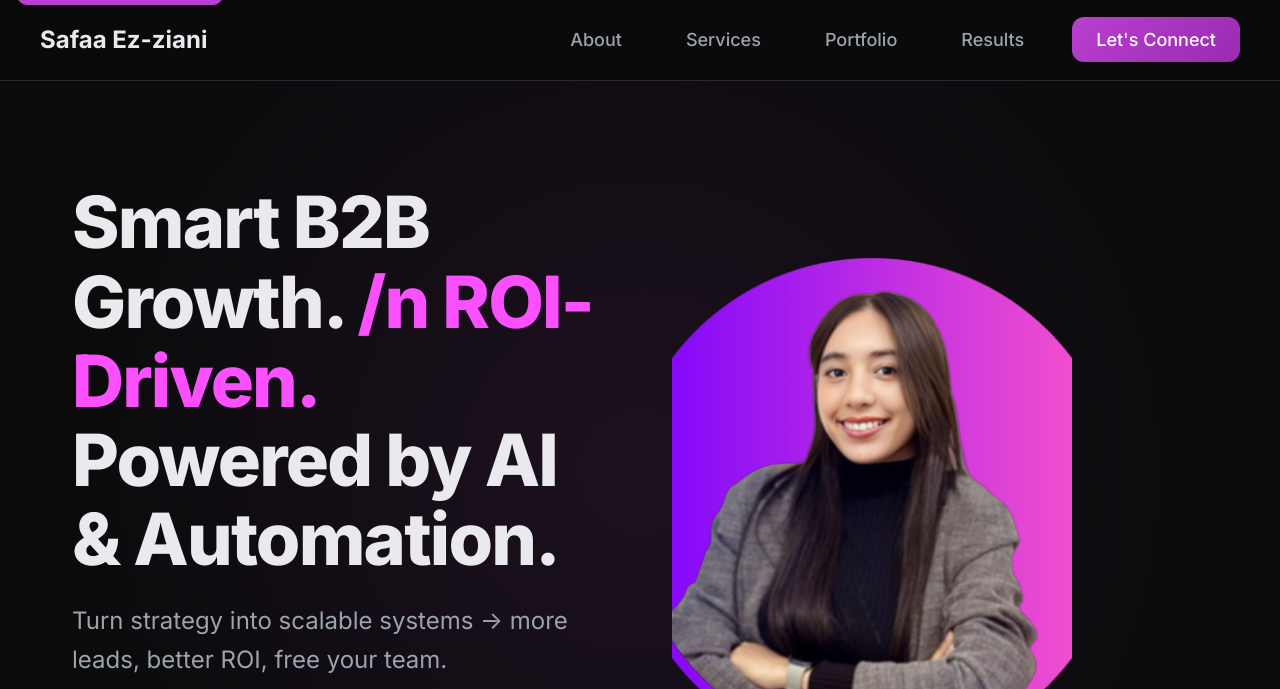
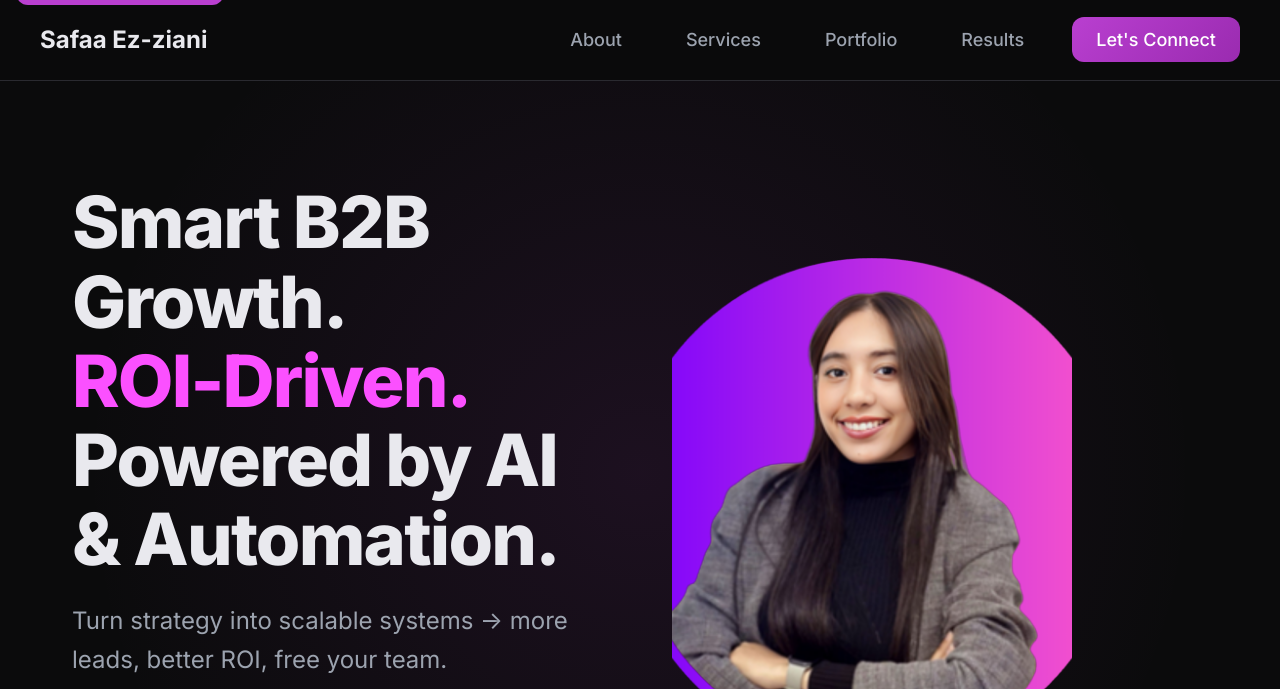
Before and after one commit to ezzianisafaa01-pixel/Sophie, a plain HTML site: page index.html in a window 1280 px wide. Shown: the top 689 px of the page. Drawn offline with Linux system fonts and the light colour scheme.

Commit message:
modif titre

```diff
--- a/index.html
+++ b/index.html
@@ -119,7 +119,7 @@
                 <div class="hero__content">
                     <div class="hero__text">
                         <h1 class="hero__title">
-                            Smart B2B Growth. <span class="text-accent">/n ROI-Driven.</span> Powered by AI & Automation.
+                            Smart B2B Growth. <span class="text-accent"> <br> ROI-Driven.</span> Powered by AI & Automation.
                         </h1>
                         <p class="hero__subtitle">
                             Turn strategy into scalable systems → more leads, better ROI, free your team.
```
